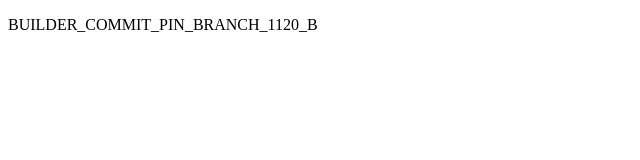
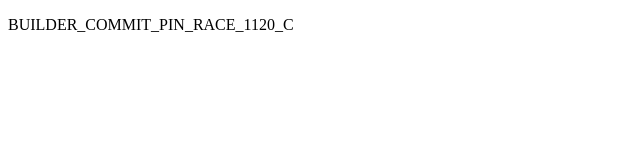
Before and after one commit to test0110203219/testmsobb, a plain HTML site: page builder-commit-pin-1120/public/index.html in a window 1280 px wide. Shown: the full height of the page, 0-640 px from the left. Drawn offline with Linux system fonts and the light colour scheme.

Commit message:
Stage pinned Builder source C for branch movement test

```diff
--- a/builder-commit-pin-1120/public/index.html
+++ b/builder-commit-pin-1120/public/index.html
@@ -1 +1 @@
-<!doctype html><title>Builder pin research</title><p>BUILDER_COMMIT_PIN_BRANCH_1120_B</p>
+<!doctype html><title>Builder pin research</title><p>BUILDER_COMMIT_PIN_RACE_1120_C</p>
```
